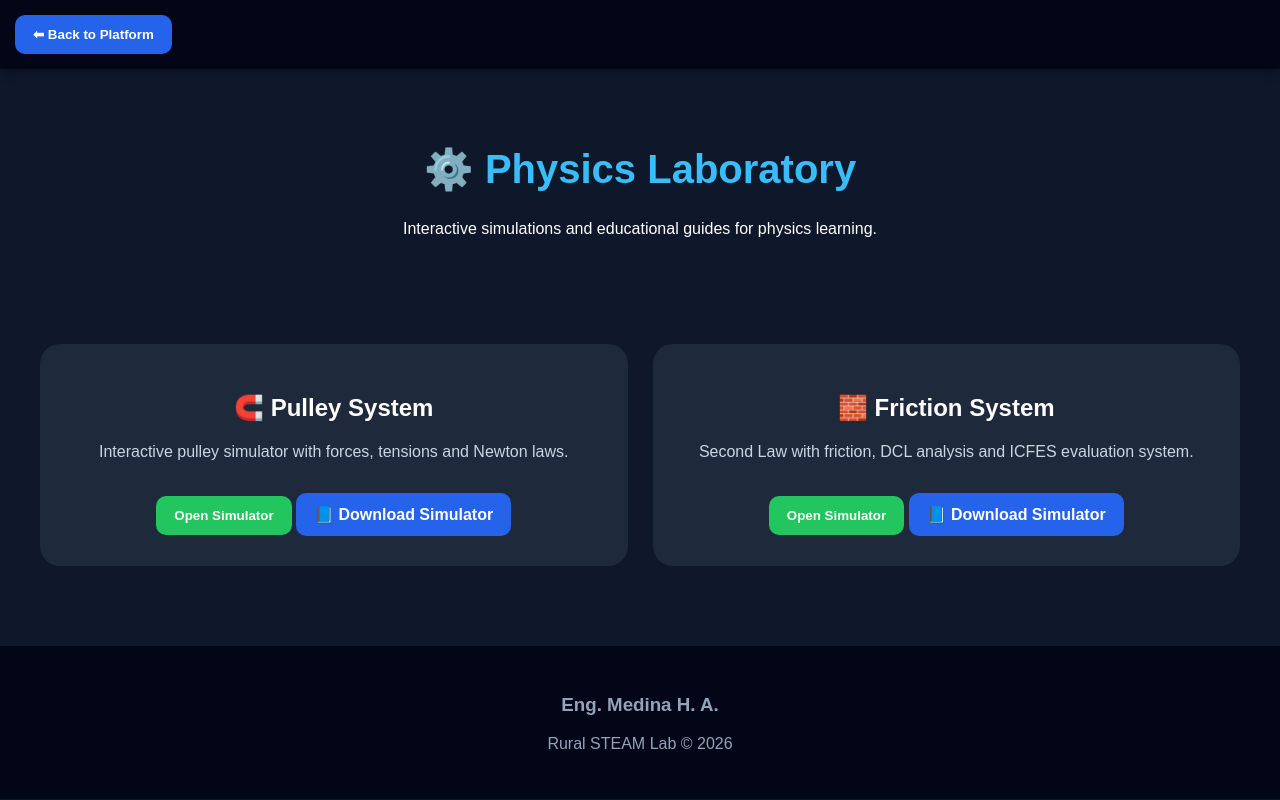
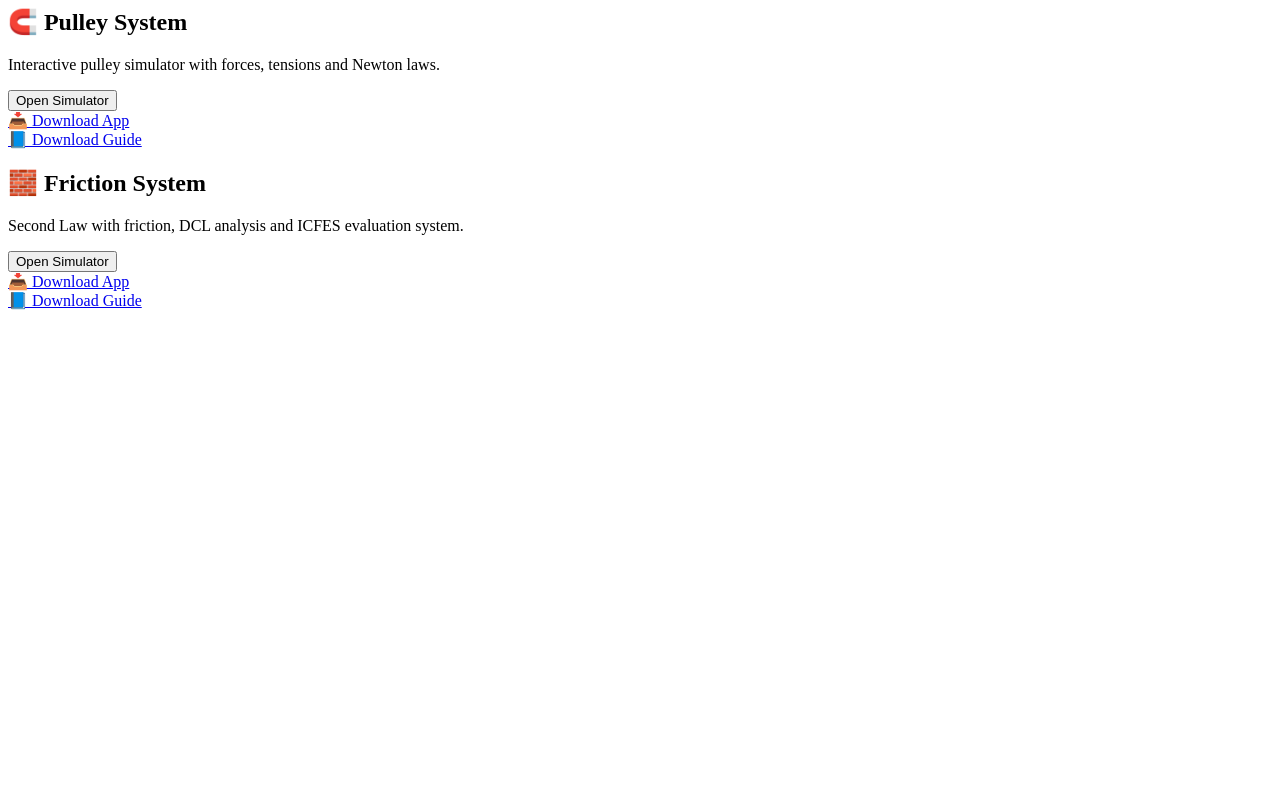
Before and after one commit to ruralstemlab/rural-steam-platform, a plain HTML site: page physics/index.html in a window 1280 px wide. Drawn offline with Linux system fonts and the light colour scheme.

Commit message:
Update index.html

```diff
--- a/physics/index.html
+++ b/physics/index.html
@@ -1,130 +1,3 @@
-<!DOCTYPE html>
-<html lang="en">
-<head>
-<meta charset="UTF-8">
-<meta name="viewport" content="width=device-width, initial-scale=1.0">
-
-<title>Physics Laboratory</title>
-
-<style>
-
-body{
-margin:0;
-font-family:Arial,sans-serif;
-background:#0f172a;
-color:white;
-text-align:center;
-}
-
-.topbar{
-background:#020617;
-padding:15px;
-display:flex;
-gap:10px;
-flex-wrap:wrap;
-position:sticky;
-top:0;
-z-index:100;
-box-shadow:0 2px 10px rgba(0,0,0,0.4);
-}
-
-.topbar button{
-background:#2563eb;
-color:white;
-border:none;
-padding:12px 18px;
-border-radius:10px;
-cursor:pointer;
-font-weight:bold;
-}
-
-header{
-padding:50px 20px;
-}
-
-h1{
-color:#38bdf8;
-font-size:2.5rem;
-}
-
-.container{
-display:grid;
-grid-template-columns:repeat(auto-fit,minmax(300px,1fr));
-gap:25px;
-padding:40px;
-}
-
-.card{
-background:#1e293b;
-border-radius:20px;
-padding:30px;
-transition:0.3s;
-}
-
-.card:hover{
-transform:translateY(-5px);
-background:#334155;
-}
-
-.card h2{
-margin-bottom:15px;
-}
-
-.card p{
-color:#cbd5e1;
-line-height:1.7;
-}
-
-.card button,
-.card a{
-margin-top:12px;
-display:inline-block;
-padding:12px 18px;
-border:none;
-border-radius:10px;
-background:#22c55e;
-color:white;
-text-decoration:none;
-font-weight:bold;
-cursor:pointer;
-}
-
-.guide{
-background:#2563eb !important;
-}
-
-footer{
-padding:30px;
-background:#020617;
-color:#94a3b8;
-margin-top:40px;
-}
-
-</style>
-</head>
-
-<body>
-
-<div class="topbar">
-
-<button onclick="window.location.href='../'">
-⬅ Back to Platform
-</button>
-
-</div>
-
-<header>
-
-<h1>
-⚙️ Physics Laboratory
-</h1>
-
-<p>
-Interactive simulations and educational guides for physics learning.
-</p>
-
-</header>
-
 <section class="container">
 
 <div class="card">
@@ -141,8 +14,16 @@ Interactive pulley simulator with forces, tensions and Newton laws.
 Open Simulator
 </button>
 
+<br>
+
 <a class="guide" href="../simulators/pulley/index.html" download>
-📘 Download Simulator
+📥 Download App
+</a>
+
+<br>
+
+<a class="guide" href="../simulators/pulley/guide.pdf" download>
+📘 Download Guide
 </a>
 
 </div>
@@ -161,25 +42,18 @@ Second Law with friction, DCL analysis and ICFES evaluation system.
 Open Simulator
 </button>
 
+<br>
+
 <a class="guide" href="friction/index.html" download>
-📘 Download Simulator
+📥 Download App
+</a>
+
+<br>
+
+<a class="guide" href="friction/guide.pdf" download>
+📘 Download Guide
 </a>
 
 </div>
 
 </section>
-
-<footer>
-
-<h3>
-Eng. Medina H. A.
-</h3>
-
-<p>
-Rural STEAM Lab © 2026
-</p>
-
-</footer>
-
-</body>
-</html>
```
